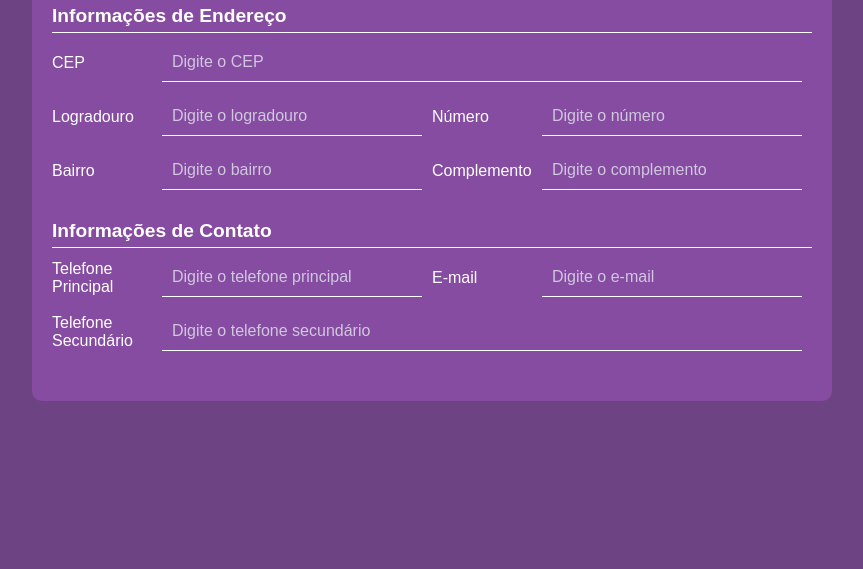
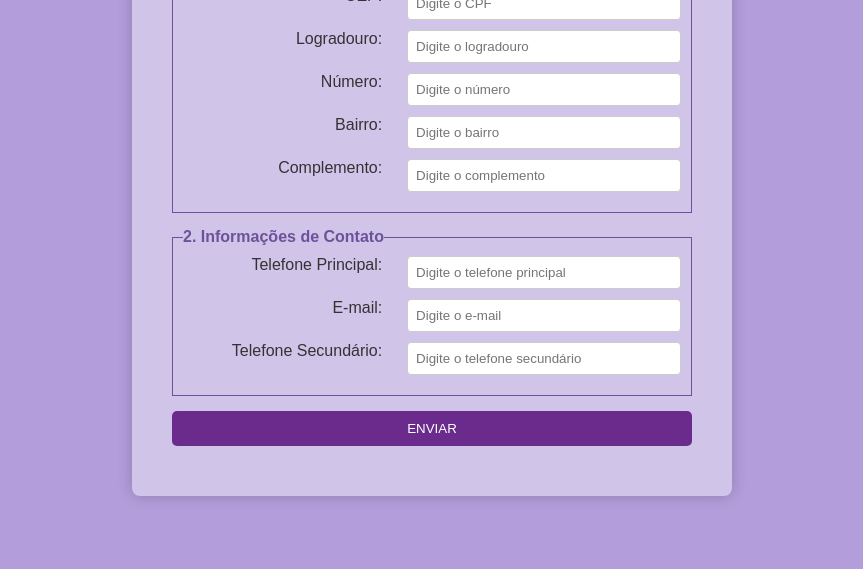
Before and after one commit to vitorjdlima/projetohtml, a plain HTML site: page pages/dadoscadastrais.html in a window 1280 px wide. Shown: the part 231-800 px from the top of the page, without its empty margins (208-1071 px from the left). Drawn offline with Linux system fonts and the light colour scheme.

Commit message:
reformulação dos formulários

```diff
--- a/assets/css/dadoscadastrais.css
+++ b/assets/css/dadoscadastrais.css
@@ -2,76 +2,94 @@
     margin: 0;
     padding: 0;
     box-sizing: border-box;
-    font-family: Arial, sans-serif;
 }
 
 body {
-    background-color: #6e4383; /* Fundo roxo */
+    font-family: Arial, sans-serif;
+    background-color: #b39ddb;
     display: flex;
     justify-content: center;
     align-items: center;
     height: 100vh;
-    color: white;
 }
 
 .container {
-    width: 90%;
-    max-width: 800px;
-    background-color: #854ca1;
+    background-color: #d1c4e9;
     padding: 20px;
-    border-radius: 10px;
+    border-radius: 8px;
+    width: 80%;
+    max-width: 600px;
+    box-shadow: 0 0 15px rgba(0, 0, 0, 0.2);
 }
 
-header h1 {
-    text-align: left;
-    font-size: 1.5rem;
+h1 {
+    text-align: center;
     color: white;
-    margin-bottom: 20px;
+    background-color: #6b529a;
+    padding: 15px;
+    border-radius: 8px 8px 0 0;
+    margin-bottom: 10px;
 }
 
-.section {
-    margin-bottom: 30px;
+form {
+    padding: 20px;
 }
 
-.section h2 {
+fieldset {
+    border: 1px solid #6b529a;
+    margin-bottom: 15px;
+    padding: 10px;
+}
+
+legend {
+    font-weight: bold;
+    color: #6b529a;
+}
+
+.form-group {
+    display: flex;
+    justify-content: space-between;
+
+}
+
+.form-group label {
+    width: 40%;
+    text-align: right;
+    margin-right: 10px;
+    color: #333;
+}
+
+.form-group input {
+    width: 55%;
+    padding: 8px;
+    border: 1px solid #ccc;
+    border-radius: 4px;
     margin-bottom: 10px;
-    font-size: 1.2rem;
-    border-bottom: 1px solid white;
-    padding-bottom: 5px;
+}
+
+.radio-group {
+    display: flex;
+    justify-content: space-around;
+    margin-top: 10px;
+}
+
+.radio-group label {
+    color: #333;
 }
 
 .form-row {
     display: flex;
-    justify-content: space-between;
-    margin-bottom: 15px;
+    flex-direction: column;
+    margin-bottom: 10px;
 }
 
-.form-row label {
-    width: 100px;
-    margin-right: 10px;
-    align-self: center;
+.btn-enviar {
+    background-color: #6A2B8D;
+    color: white;
+    padding: 10px 15px;
+    border: none;
+    border-radius: 5px;
+    width: 100%;
+    cursor: pointer;
+    transition: background-color 0.3s;
 }
-
-input {
-    flex: 1;
-    padding: 10px;
-    border: none;
-    border-bottom: 1px solid white;
-    background: transparent;
-    color: white;
-    font-size: 1rem;
-    margin-right: 10px;
-}
-
-input::placeholder {
-    color: #d1c7de;
-}
-
-input:focus {
-    outline: none;
-    border-bottom: 1px solid #cfcfcf;
-}
-
-input[type="text"], input[type="email"] {
-    min-width: 200px;
-}
--- a/assets/css/formulario.css
+++ b/assets/css/formulario.css
@@ -49,7 +49,7 @@ legend {
 .form-group {
     display: flex;
     justify-content: space-between;
-    margin-bottom: 10px;
+    margin-bottom: 2px;
 }
 
 .form-group label {
@@ -64,15 +64,32 @@ legend {
     padding: 8px;
     border: 1px solid #ccc;
     border-radius: 4px;
-    margin-bottom: 10px;
+
 }
 
 .radio-group {
     display: flex;
     justify-content: space-around;
-    margin-top: 10px;
+
 }
 
 .radio-group label {
     color: #333;
 }
+
+.form-row {
+    display: flex;
+    flex-direction: column;
+
+}
+
+.btn-enviar {
+    background-color: #6A2B8D;
+    color: white;
+    padding: 10px 15px;
+    border: none;
+    border-radius: 5px;
+    width: 100%;
+    cursor: pointer;
+    transition: background-color 0.3s;
+}
--- a/pages/dadoscadastrais.html
+++ b/pages/dadoscadastrais.html
@@ -1,44 +1,68 @@
+<!DOCTYPE html>
+<html lang="pt-br">
+<head>
+    <meta charset="UTF-8">
+    <meta name="viewport" content="width=device-width, initial-scale=1.0">
+    <title>Atualizar Dados Cadastrais</title>
+    <link rel="stylesheet" href="../assets/css/dadoscadastrais.css">
+</head>
 <body>
-    <link rel="stylesheet" href="../assets/css/dadoscadastrais.css">
+
     <div class="container">
-        <header>
-            <h1>ATUALIZAR DADOS CADASTRAIS</h1>
-        </header>
+        <h1>ATUALIZAR DADOS CADASTRAIS</h1>
+
         <form>
-            <section class="section">
-                <h2>Informações de Endereço</h2>
-                <div class="form-row">
-                    <label for="cep">CEP</label>
-                    <input type="text" id="cep" placeholder="Digite o CEP">
+            <fieldset>
+                <legend>1. Informações de Endereço</legend>
+                <div class="form-group">
+                    <label for="cep">CEP:</label>
+                    <input type="text" id="cep" name="cep" placeholder="Digite o CPF">
                 </div>
-                <div class="form-row">
-                    <label for="logradouro">Logradouro</label>
-                    <input type="text" id="logradouro" placeholder="Digite o logradouro">
-                    <label for="numero">Número</label>
-                    <input type="text" id="numero" placeholder="Digite o número">
+
+                <div class="form-group">
+                    <label for="logradouro">Logradouro:</label>
+                    <input type="text" id="logradouro" name="logradouro" placeholder="Digite o logradouro">
                 </div>
-                <div class="form-row">
-                    <label for="bairro">Bairro</label>
-                    <input type="text" id="bairro" placeholder="Digite o bairro">
-                    <label for="complemento">Complemento</label>
-                    <input type="text" id="complemento" placeholder="Digite o complemento">
+
+                <div class="form-group">
+                    <label for="numero">Número:</label>
+                    <input type="text" id="numero" name="numero" placeholder="Digite o número">
                 </div>
-            </section>
 
-            <section class="section">
-                <h2>Informações de Contato</h2>
-                <div class="form-row">
-                    <label for="telefone-principal">Telefone Principal</label>
-                    <input type="text" id="telefone-principal" placeholder="Digite o telefone principal">
-                    <label for="email">E-mail</label>
-                    <input type="email" id="email" placeholder="Digite o e-mail">
+                <div class="form-group">
+                    <label for="bairro">Bairro:</label>
+                    <input type="text" id="bairro" name="bairro" placeholder="Digite o bairro">
                 </div>
-                <div class="form-row">
-                    <label for="telefone-secundario">Telefone Secundário</label>
-                    <input type="text" id="telefone-secundario" placeholder="Digite o telefone secundário">
+
+                <div class="form-group">
+                    <label for="complemento">Complemento:</label>
+                    <input type="text" id="complemento" name="complemento" placeholder="Digite o complemento">
                 </div>
-            </section>
+            </fieldset>
+
+            <fieldset>
+                <legend>2. Informações de Contato</legend>
+                <div class="form-group">
+                    <label for="telefone-principal">Telefone Principal:</label>
+                    <input type="text" id="telefone-principal" name="telefone-principal" placeholder="Digite o telefone principal">
+                </div>
+
+                <div class="form-group">
+                    <label for="email">E-mail:</label>
+                    <input type="email" id="email" name="email" placeholder="Digite o e-mail">
+                </div>
+
+                <div class="form-group">
+                    <label for="telefone-secundario">Telefone Secundário:</label>
+                    <input type="text" id="telefone-secundario" name="telefone-secundario" placeholder="Digite o telefone secundário">
+                </div>
+            </fieldset>
+
+            <div class="form-row">
+                <button type="submit" class="btn-enviar">ENVIAR</button>
+            </div>
         </form>
     </div>
+
 </body>
 </html>
```
Also changed, not shown: index.html (+1 -1 lines), pages/diretrizes.html (renamed from pages/atendimento.html, +2 -2 lines), pages/faq.html (+2 -2 lines), pages/formulario.html (+12 -0 lines), pages/historico.html (+2 -2 lines), pages/homescreen.html (+2 -2 lines), pages/paineldospais.html (+2 -2 lines), assets/css/diretrizes.css (renamed from assets/css/atendimento.css).
